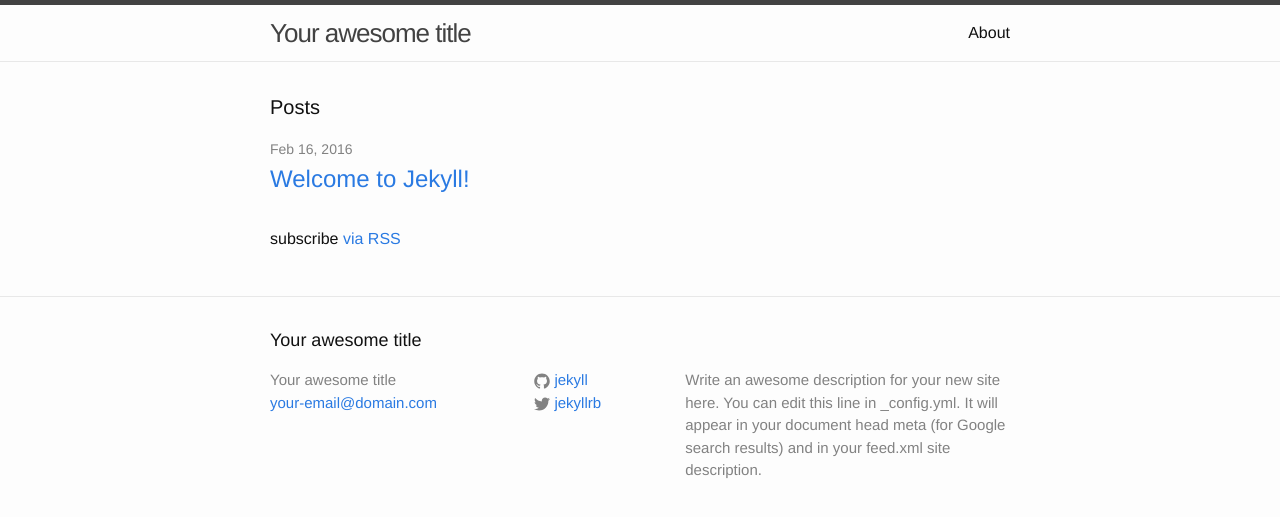
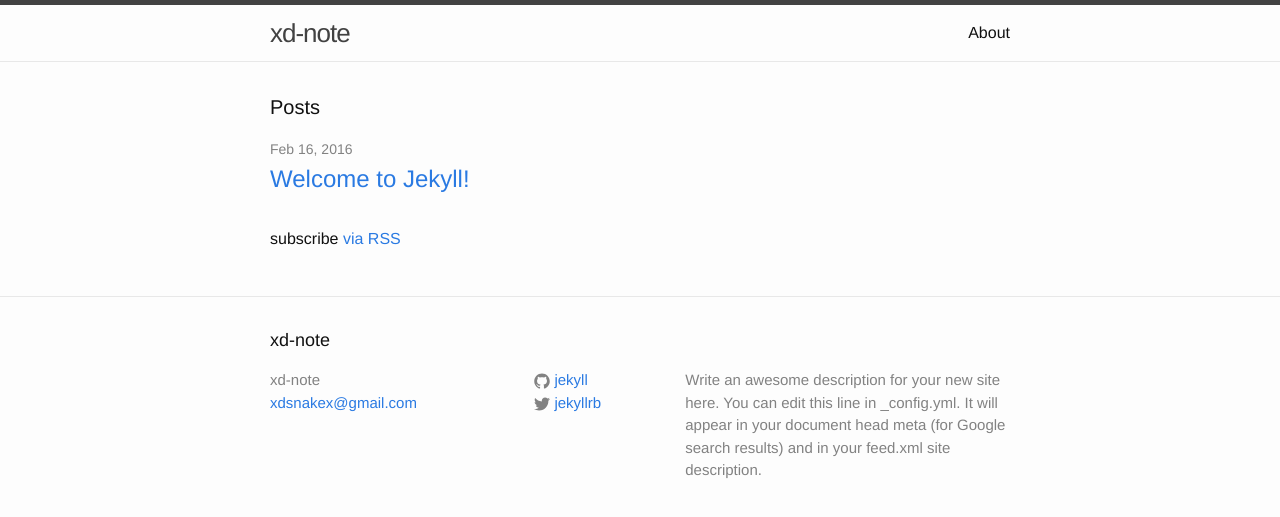
Before and after one commit to xuedong09/xuedong09.github.io, a Jekyll site: the page built from index.html, in a window 1280 px wide. Shown: the top 517 px of the page. Built offline with Jekyll 4.4.1, drawn with Linux system fonts in a browser that asks for light colours.

Commit message:
change title

```diff
--- a/_config.yml
+++ b/_config.yml
@@ -6,8 +6,8 @@
 # 'jekyll serve'. If you change this file, please restart the server process.
 
 # Site settings
-title: Your awesome title
-email: your-email@domain.com
+title: xd-note
+email: xdsnakex@gmail.com
 description: > # this means to ignore newlines until "baseurl:"
   Write an awesome description for your new site here. You can edit this
   line in _config.yml. It will appear in your document head meta (for
```
